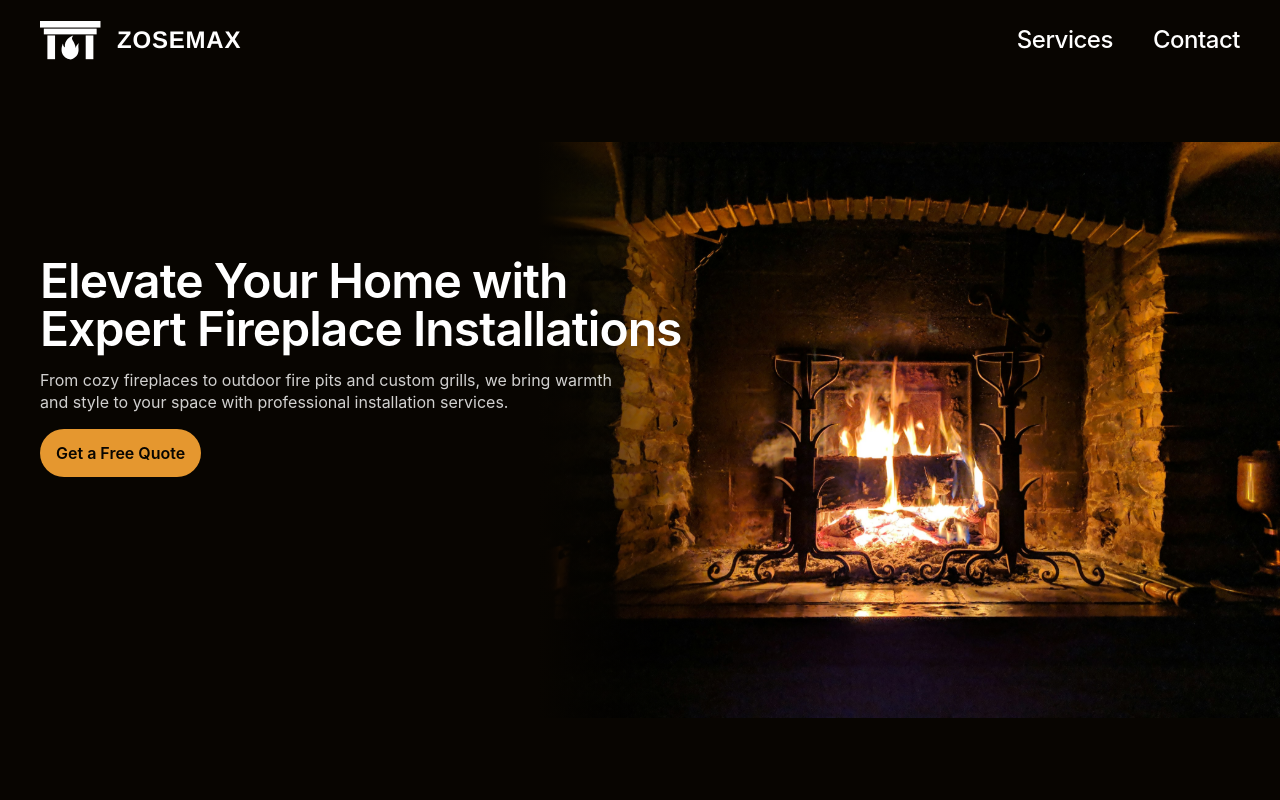
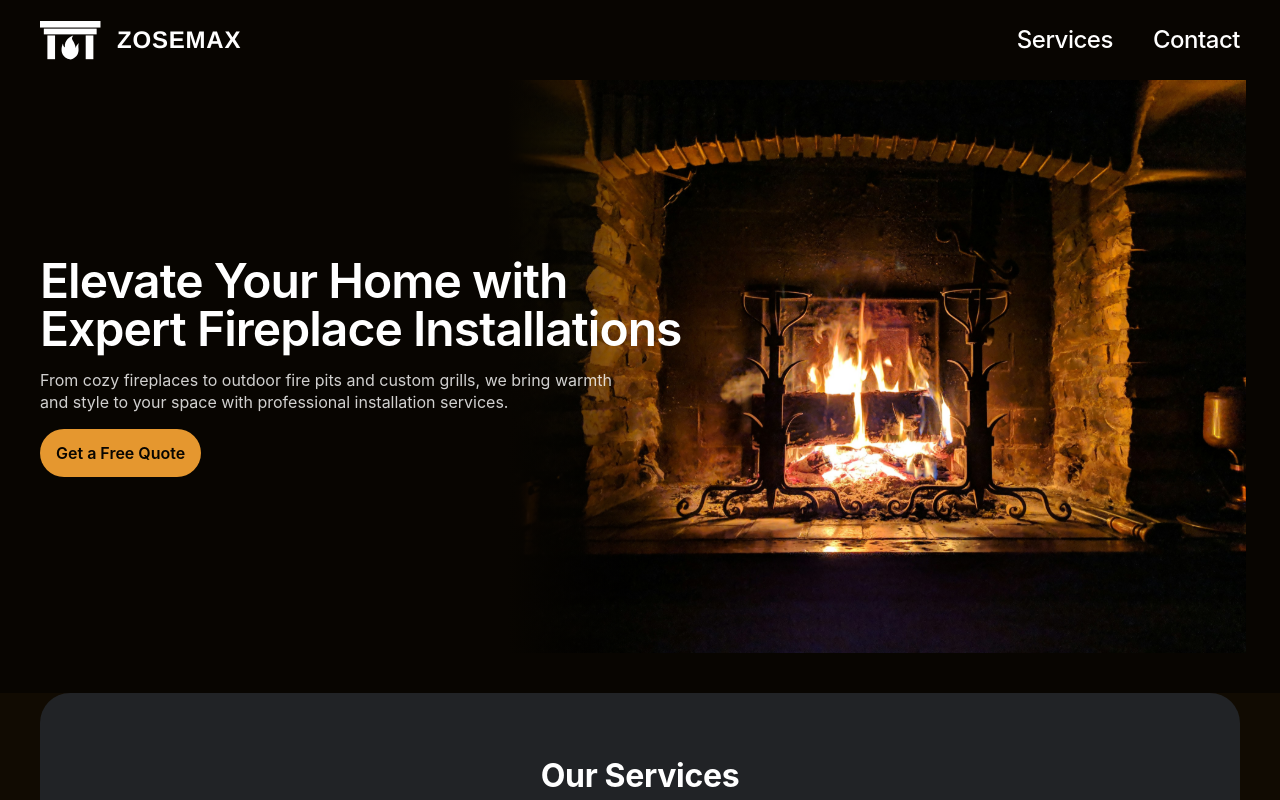
Before and after one commit to yannycastrillon/zosemax, a React (Vite) app: page / in a window 1280 px wide. Shown: the top 800 px of the page. Built offline with nearby package versions, Linux system fonts and the light colour scheme.

Commit message:
Fix styling and chooseUs section

```diff
--- a/src/pages/HomePage/HomePage.module.scss
+++ b/src/pages/HomePage/HomePage.module.scss
@@ -6,7 +6,6 @@
 
 .hero {
   position: relative;
-  height: 700px;
   background-color: $primary-black;
   overflow: hidden;
 
@@ -15,13 +14,19 @@
     min-height: 600px;
   }
 
+  &Container {
+    position: relative;
+    min-height: 573px;
+
+    @media (max-width: $breakpoint-lg) {
+      grid-template-columns: 1fr;
+      min-height: auto;
+    }
+  }
+
   &Image {
     position: absolute;
-    width: 60%;
-    height: 100%;
-    top: 0;
-    right: 0;
-    object-fit: cover;
+    right: 34px;
 
     @media (max-width: $breakpoint-lg) {
       width: 100%;
--- a/src/pages/HomePage/HomePage.tsx
+++ b/src/pages/HomePage/HomePage.tsx
@@ -58,7 +58,7 @@ export const HomePage = () => {
   return (
     <div className={styles.home}>
       <section className={styles.hero}>
-        <div className="container">
+        <div className={cn("container", styles.heroContainer)}>
           <FireplaceWoodBurningImg className={styles.heroImage} alt="Modern fireplace installation" />
           <div className={styles.heroContent}>
             <h1 className={styles.title}>Elevate Your Home with Expert Fireplace Installations</h1>
@@ -98,7 +98,7 @@ export const HomePage = () => {
       <section className={styles.about}>
         <div className={cn("container", styles.aboutContainer)}>
           <div className={styles.aboutContent}>
-            <h2>We are a one stop shop...</h2>
+            <h2>Your One-Stop Shop for Fireplace Solutions Designed for Modern Living</h2>
             <p className={styles.aboutContentDescription}>
               With years of experience in fireplace and outdoor living
               installations, we specialize in creating stunning and functional
```
